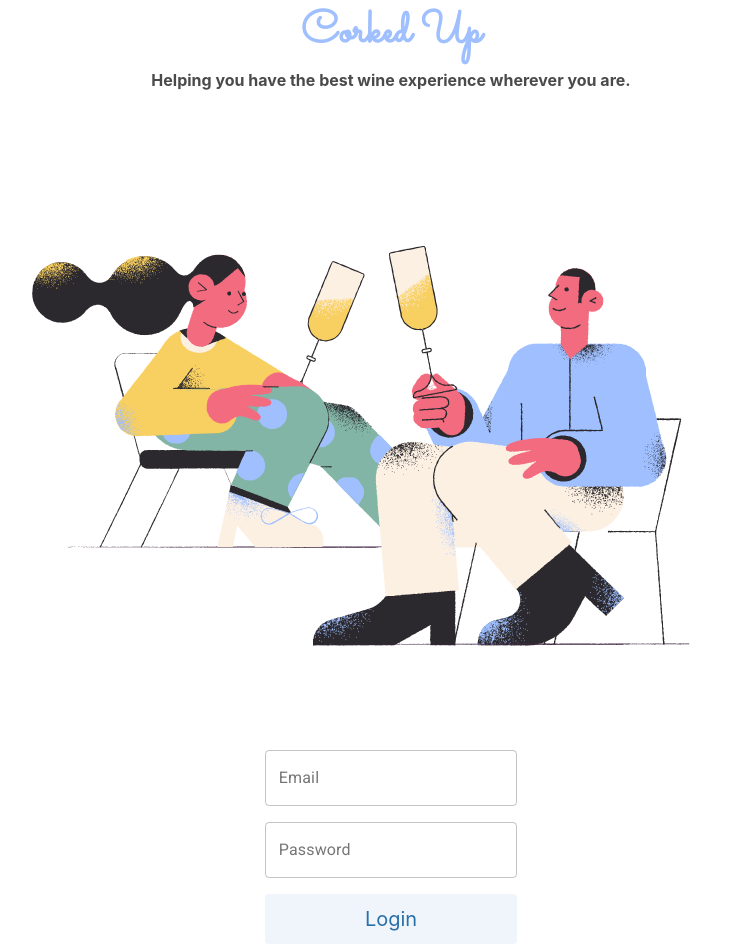
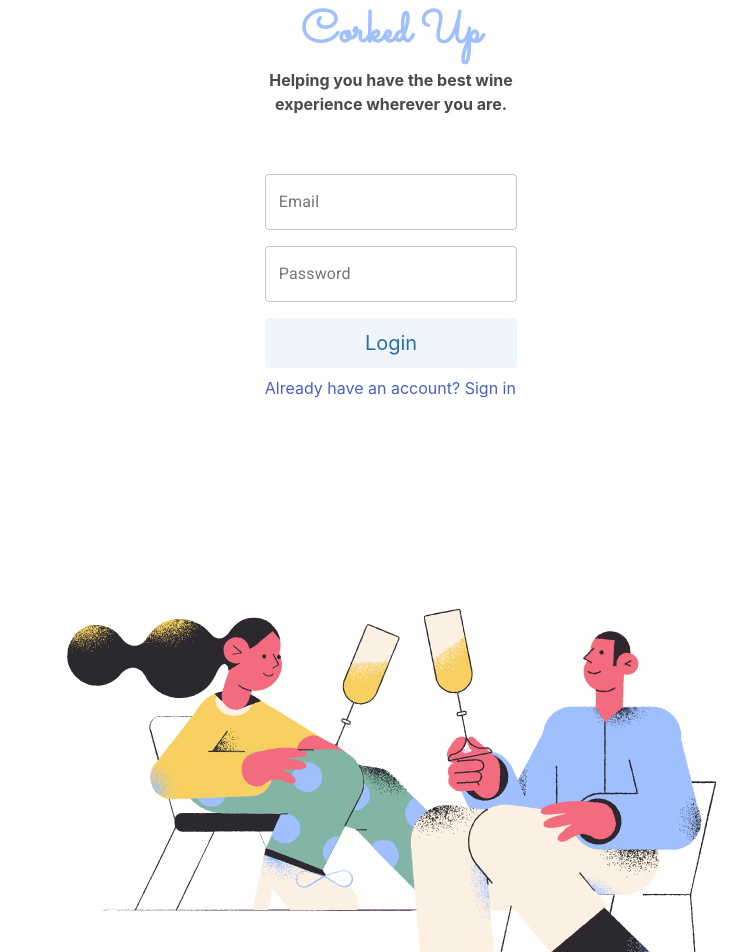
Before and after one commit to kylelong/corkedup, a React (Create React App) app: page / in a window 1280 px wide. Shown: the top 952 px of the page, without its empty margins (249-996 px from the left). Built offline with nearby package versions, Linux system fonts and the light colour scheme.

Commit message:
Made landing page horizontal

```diff
--- a/public/index.html
+++ b/public/index.html
@@ -9,6 +9,9 @@
     <!-- Icons to support Material Design -->
     <link rel="stylesheet" href="https://fonts.googleapis.com/icon?family=Material+Icons" />
     <link rel="stylesheet" href="https://cdn.jsdelivr.net/npm/bulma@0.9.1/css/bulma.min.css">
+
+    <!-- Icons on landing page -->
+    <!-- Savings: https://www.flaticon.com/free-icon/dollar_845665 -->
 
     <meta name="viewport" content="width=device-width, initial-scale=1" />
     <meta name="theme-color" content="#000000" />
--- a/src/App.css
+++ b/src/App.css
@@ -1,28 +1,23 @@
+/* html, body {
+  height: 100%;
+  width: 100%;
+}
+html {
+  overflow: auto;
+} */
 .main{
   display: flex;
-  align-items: flex-end;
-  flex-direction: column-reverse;
+  align-items: flex-start;
+  justify-content: flex-start;
+  flex-direction: row;
 }
 .container{
   display: flex;
   justify-content: center;
   align-items: center;
   flex-direction: column;
-  margin-top: -290px;
+  /* margin-top: -290px; */
 }
-#wineParty{
-  max-width: 100%;
-  display: block;
-  margin-left: auto;
-  margin-right: auto;
-  position: relative;
-  bottom: 100px;
-}
-#slogan{
-  font-weight: bold;
-  z-index: 1000;
-}
-
 #name{
   font-size: 75px;
   /* font-family: 'Dancing Script', cursive; */
@@ -31,14 +26,33 @@
   /* font-family: "Helvetica Neue", Arial, sans-serif; */
   color: #9fbfff;
   z-index: 1000;
-  padding: 0; margin: 0;
+  padding: 0;
+  margin: 0;
   font-weight: bold;
 }
+#slogan{
+  font-weight: bold;
+  z-index: 1000;
+  text-align: center;
+}
+#wineParty{
+  height: auto;
+  max-width: 100%;
+  flex-direction: column;
+  justify-content: flex-end;
+  align-items: flex-end;
+  position: relative;
+  top:13px;
+  right: 100px;
+}
+
+
 /* Login Form */
 #loginForm{
   display: flex;
   flex-direction: column;
-  align-self: flex-end;
+  justify-content: flex-start;
+  align-items: flex-start;
   margin: 50px;
   z-index: 1000;
 
@@ -47,12 +61,12 @@
 #imageList{
   display: flex;
   flex-direction: row;
-  align-self: flex-end;
-  align-content: flex-end;
-  /* margin: 50px; */
+  justify-content: center;
+  align-items: center;
+  padding-top: 100px;
+  z-index: 1000;
   position: relative;
-  left: 60px;
-  z-index: 1000;
+  left: 10px;
 }
 #imageListHeader{
   font-family: 'Sacramento', cursive;
@@ -93,9 +107,14 @@
     align-self: center;
   }
   #wineParty{
-    margin-right: 70px;
+    display: block;
+    margin-left: auto;
+    margin-right: auto;
+    flex-direction: column;
+    justify-content: center;
+    align-items: center;
     position: relative;
-    bottom: 0px;
+    left: 0;
 
   }
   #name{
@@ -117,6 +136,8 @@
   }
   #slogan{
     text-align: center;
+    position: relative;
+    max-width: 300px;
   }
 
  }
--- a/src/App.js
+++ b/src/App.js
@@ -31,10 +31,10 @@ function App() {
           <div className="container">
             <h3 id="name">Corked Up</h3>
             <p id="slogan">Helping you have the best wine experience wherever you are.</p>
-            <img id="wineParty" src={wineParty} alt="wine party image"/>
+            <LoginForm />
             <ImageList list={list} />
           </div>
-            <LoginForm />
+            <img id="wineParty" src={wineParty}/>
     </div>
   );
 }
```
